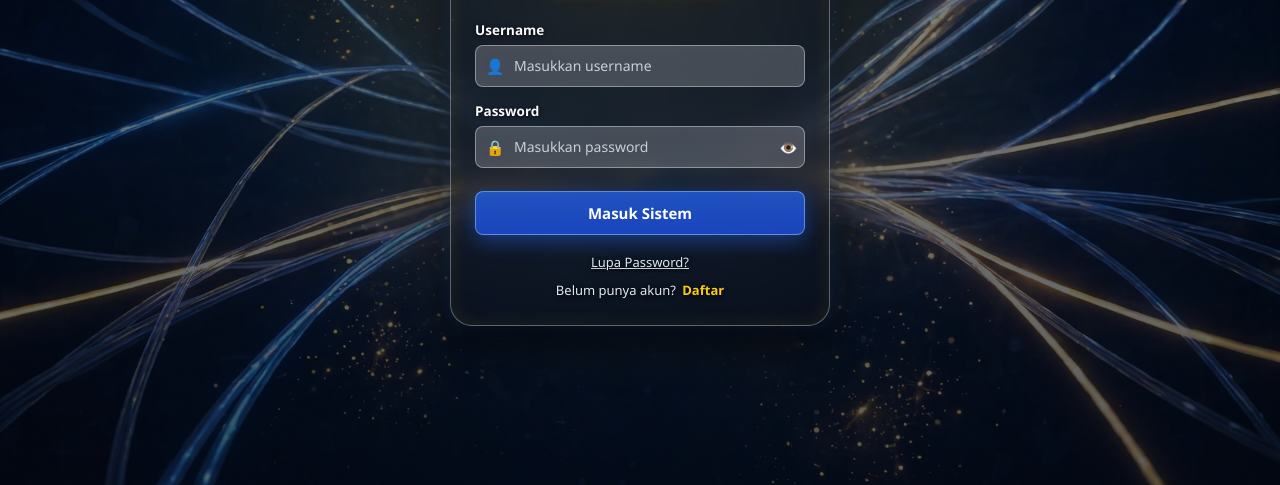
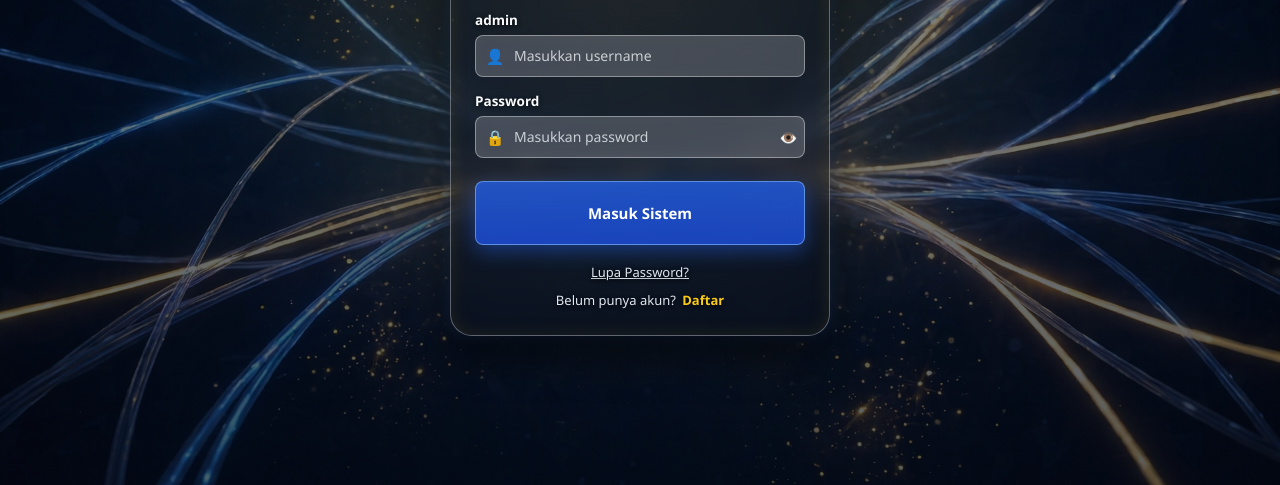
Before and after one commit to asal4n51-maker/Login-HachiNet-, a plain HTML site: page index.html in a window 1280 px wide. Shown: the part 315-800 px from the top of the page. Drawn offline with Linux system fonts and the light colour scheme.

Commit message:
Adjust button height and update username input
Increased the height of the submit button and updated the username label and input fields.

```diff
--- a/index.html
+++ b/index.html
@@ -184,7 +184,7 @@
     /* Tombol semi-transparan bercahaya biru */
     .btn-submit {
       width: 100%;
-      height: 44px;
+      height: 64px;
       margin-top: 8px;
       border: 1px solid rgba(147, 197, 253, 0.55);
       border-radius: 8px;
@@ -257,7 +257,9 @@
 
     <form id="loginForm">
       <div class="form-group">
-        <label for="username">Username</label>
+        <label for="username">admin</label>
+        <username="admin">
+          <password="admin>
         <div class="input-wrapper">
           <span class="input-icon">👤</span>
           <input
```
